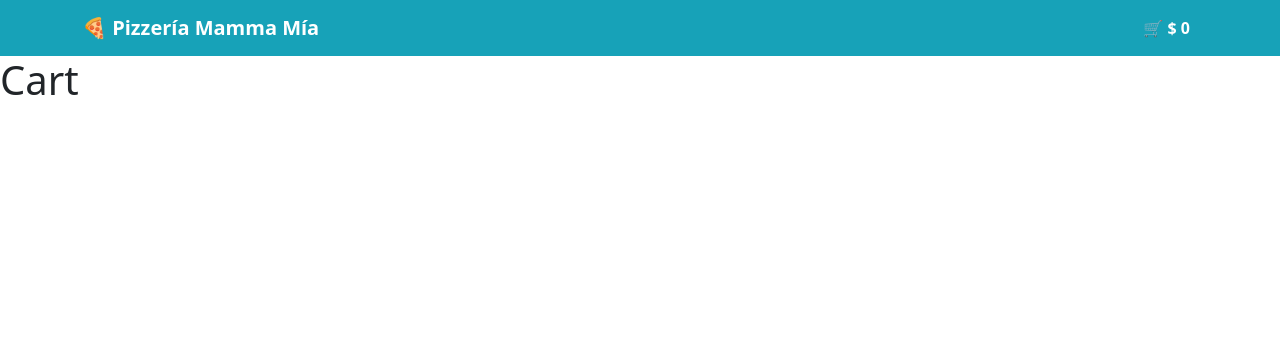
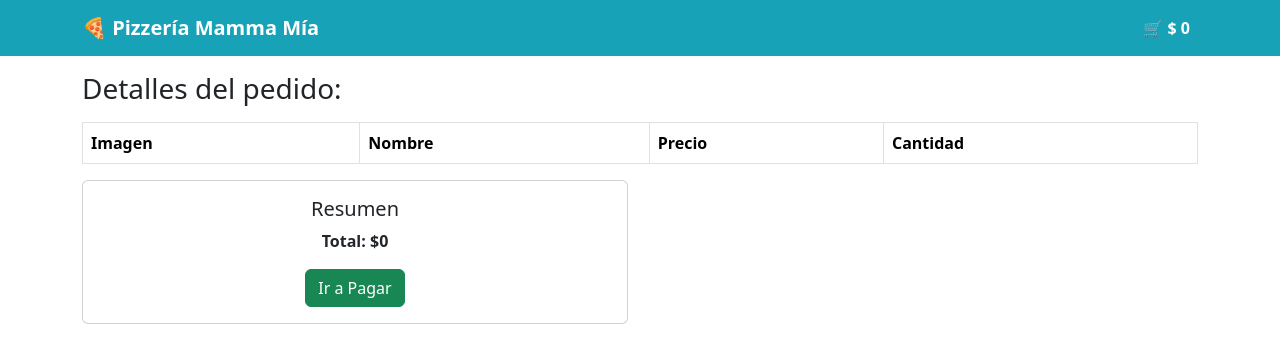
Before and after one commit to merakissb/mamma-mia, a React (Create React App) app: page /cart in a window 1280 px wide. Shown: the top 362 px of the page. Built offline with nearby package versions, Linux system fonts and the light colour scheme.

Commit message:
feats: adds 'PizzasContext' and logic to add cart

```diff
--- a/src/App.js
+++ b/src/App.js
@@ -2,13 +2,15 @@ import React from 'react';
 import AppRoutes from './routes';
 import { BrowserRouter as Router } from 'react-router-dom';
 import Navbar from './components/Navbar';
-
+import { PizzasProvider } from './context/PizzasContext';
 
 function App() {
   return (
     <Router>
-      <Navbar />
-      <AppRoutes />
+      <PizzasProvider>
+        <Navbar />
+        <AppRoutes />
+      </PizzasProvider>
     </Router>
   );
 }
--- a/src/components/Navbar.jsx
+++ b/src/components/Navbar.jsx
@@ -1,8 +1,10 @@
-import React from 'react';
+import React, { useContext } from 'react';
 import { Link } from 'react-router-dom';
 import { Container, Nav, Navbar as NavbarBootstrap } from 'react-bootstrap';
+import { PizzasContext } from '../context/PizzasContext';
 
 const Navbar = () => {
+  const { total } = useContext(PizzasContext);
   return (
     <NavbarBootstrap expand="lg" style={{background: '#17a2b8'}}>
       <Container>
@@ -12,7 +14,7 @@ const Navbar = () => {
         <NavbarBootstrap.Toggle aria-controls="basic-navbar-nav" />
         <NavbarBootstrap.Collapse className='justify-content-end'>
           <Nav>
-            <Nav.Link as={Link} to="/cart" className='text-white fw-bold'>🛒 $ 0</Nav.Link>
+            <Nav.Link as={Link} to="/cart" className='text-white fw-bold'>🛒 $ {total}</Nav.Link>
           </Nav>
         </NavbarBootstrap.Collapse>
       </Container>
--- a/src/components/PizzaCard.jsx
+++ b/src/components/PizzaCard.jsx
@@ -1,14 +1,23 @@
-import React from 'react';
+import React, { useContext } from 'react';
 import { Card, Button } from 'react-bootstrap';
+import { useNavigate } from 'react-router-dom';
+import { PizzasContext } from '../context/PizzasContext';
 
 const PizzaCard = ({ pizza }) => {
-  const { title, ingredients, price, img } = pizza;
+  const { addToCart } = useContext(PizzasContext);
+  const { id, name, ingredients, price, img } = pizza;
+
+  const navigate = useNavigate();
+
+  const handleNavigate = () => {
+    navigate(`/pizza/${id}`);
+  }
 
   return (
     <Card className="my-2">
       <Card.Img variant="top" src={img} />
       <Card.Body>
-        <Card.Title>{title}</Card.Title>
+        <Card.Title>{name}</Card.Title>
         <Card.Text>
           <ul>
             {ingredients.map((ingredient, index) => (
@@ -17,8 +26,19 @@ const PizzaCard = ({ pizza }) => {
           </ul>
         </Card.Text>
         <Card.Text className="fw-bold fs-4">${price}</Card.Text>
-        <Button variant="primary" className="me-2">Ver más 👀</Button>
-        <Button variant="danger">Añadir 🛒</Button>
+        <Button
+          variant="primary"
+          className="me-2"
+          onClick={handleNavigate}
+        >
+          Ver más 👀
+        </Button>
+        <Button
+          variant="danger"
+          onClick={() => addToCart(pizza)}
+        >
+          Añadir 🛒
+        </Button>
       </Card.Body>
     </Card>
   );
--- /dev/null
+++ b/src/context/PizzasContext.jsx
@@ -0,0 +1,70 @@
+import { createContext, useState, useEffect } from "react";
+import { useFetch } from "../hooks/useFetch";
+
+export const PizzasContext = createContext();
+
+export const PizzasProvider = ({ children }) => {
+  const [pizzas, setPizzas] = useState([]);
+  const [cart, setCart] = useState([]);
+  const { data, loading } = useFetch("pizzas.json");
+
+  useEffect(() => {
+    if (data) {
+      setPizzas(data);
+    }
+  }, [data]);
+
+  const addToCart = (pizza) => {
+    const findProductIndex = cart.findIndex((p) => p.id === pizza.id);
+    const product = {
+      id: pizza.id,
+      name: pizza.name,
+      price: pizza.price,
+      img: pizza.img,
+      count: 1,
+    };
+    if (findProductIndex >= 0) {
+      cart[findProductIndex].count++;
+      setCart([...cart]);
+    } else {
+      setCart([...cart, product ]);
+    }
+  };
+
+  const increment = (i) => {
+    cart[i].count++;
+    setCart([...cart]);
+  };
+
+  const decrement = (i) => {
+    const { count } = cart[i];
+    if (count === 1) {
+      cart.splice(i, 1);
+    } else {
+      cart[i].count--;
+    }
+    setCart([...cart]);
+  };
+
+  const total = cart.reduce((acc, pizza) => acc + (pizza.price * pizza.count), 0)
+
+  const PizzasProviderValues = {
+    pizzas,
+    cart,
+    loading,
+    setCart,
+    addToCart,
+    increment,
+    decrement,
+    total
+  };
+
+
+  return (
+    <PizzasContext.Provider
+      value={PizzasProviderValues}
+    >
+      {children}
+    </PizzasContext.Provider>
+  );
+};
--- a/src/hooks/useFetch.jsx
+++ b/src/hooks/useFetch.jsx
@@ -1,6 +1,6 @@
 import { useState, useEffect, useCallback } from 'react';
 
-const useFetch = (url) => {
+export const useFetch = (url) => {
   const [data, setData] = useState([]);
   const [loading, setLoading] = useState(true);
 
@@ -23,5 +23,3 @@ const useFetch = (url) => {
 
   return { data, loading };
 }
-
-export default useFetch;
--- a/src/pages/Cart.jsx
+++ b/src/pages/Cart.jsx
@@ -1,10 +1,69 @@
-import React from 'react';
+import React, { useContext } from 'react';
+import { Container, Table, Button, Image, Card, Row, Col } from 'react-bootstrap';
+import { PizzasContext } from '../context/PizzasContext';
 
 const Cart = () => {
+  const { cart, increment, decrement, total } = useContext(PizzasContext);
+
   return (
-    <div>
-      <h1>Cart</h1>
-    </div>
+    <Container>
+      <h3 className="my-3">Detalles del pedido:</h3>
+      <Table bordered>
+        <thead>
+          <tr>
+            <th>Imagen</th>
+            <th>Nombre</th>
+            <th>Precio</th>
+            <th>Cantidad</th>
+          </tr>
+        </thead>
+        <tbody>
+          {cart.map((pizza, index) => (
+            <tr key={index}>
+              <td>
+                <Image src={pizza.img} className="img-thumbnail" width={150} />
+              </td>
+              <td>{pizza.name}</td>
+              <td>${pizza.price}</td>
+              <td>
+                <Button
+                  variant="danger"
+                  size="sm"
+                  className="me-2"
+                  onClick={() => decrement(index)}
+                >
+                  -
+                </Button>
+                {pizza.count}
+                <Button
+                  variant="primary"
+                  size="sm"
+                  className="ms-2"
+                  onClick={() => increment(index)}
+                >
+                  +
+                </Button>
+              </td>
+            </tr>
+          ))}
+        </tbody>
+      </Table>
+      <Row className="mt-3">
+        <Col md={6}>
+          <Card>
+            <Card.Body className='text-center'>
+              <Card.Title>Resumen</Card.Title>
+              <Card.Text>
+                <strong>Total: ${total}</strong>
+              </Card.Text>
+              <Button variant="success" block>
+                Ir a Pagar
+              </Button>
+            </Card.Body>
+          </Card>
+        </Col>
+      </Row>
+    </Container>
   );
 }
 
--- a/src/pages/Home.jsx
+++ b/src/pages/Home.jsx
@@ -1,11 +1,12 @@
-import React from 'react';
+import React, { useContext } from 'react';
 import Header from '../components/Header';
 import PizzaCard from '../components/PizzaCard';
 import { Container, Row, Col, Spinner } from 'react-bootstrap';
-import useFetch from '../hooks/useFetch';
+import { PizzasContext } from '../context/PizzasContext';
 
 const Home = () => {
-  const { data, loading } = useFetch('pizzas.json');
+
+  const { pizzas, loading } = useContext(PizzasContext);
 
   return (
     <>
@@ -17,7 +18,7 @@ const Home = () => {
               <Spinner animation="border" variant="primary" />
             </Col>
           )}
-          {data && data.map((pizza, index) => (
+          {pizzas && pizzas.map((pizza, index) => (
             <Col key={index} xs={12} sm={6} md={4} lg={3}>
               <PizzaCard pizza={pizza} />
             </Col>
--- a/src/pages/Pizza.jsx
+++ b/src/pages/Pizza.jsx
@@ -1,10 +1,17 @@
+// aca se mostrará la pizza seleccionada en PizzaCard /home.
+// debe renderizarse imagen, titulo, descripccion, ingredientes con emoji unicode de pizza, precio
+// y un boton color rojo para agregar al carrito con emoji unicode de carrito
+
 import React from 'react';
+import { useParams } from 'react-router-dom';
+import { Container, Row, Col, Image, Button } from 'react-bootstrap';
 
 const Pizza = () => {
+  const { id } = useParams();
   return (
-    <div>
-      <h1>Pizza</h1>
-    </div>
+    <Container className="mt-3">
+      id: {id}
+    </Container>
   );
 }
 
--- a/src/routes/index.jsx
+++ b/src/routes/index.jsx
@@ -9,6 +9,7 @@ const AppRoutes = () => {
       <Route path="/" element={<Home />} />
       <Route path="/cart" element={<Cart />} />
       <Route path="/pizza/:id" element={<Pizza />} />
+      <Route path="*" element={<h1>Not Found 404</h1>} />
     </Routes>
   );
 }
```
